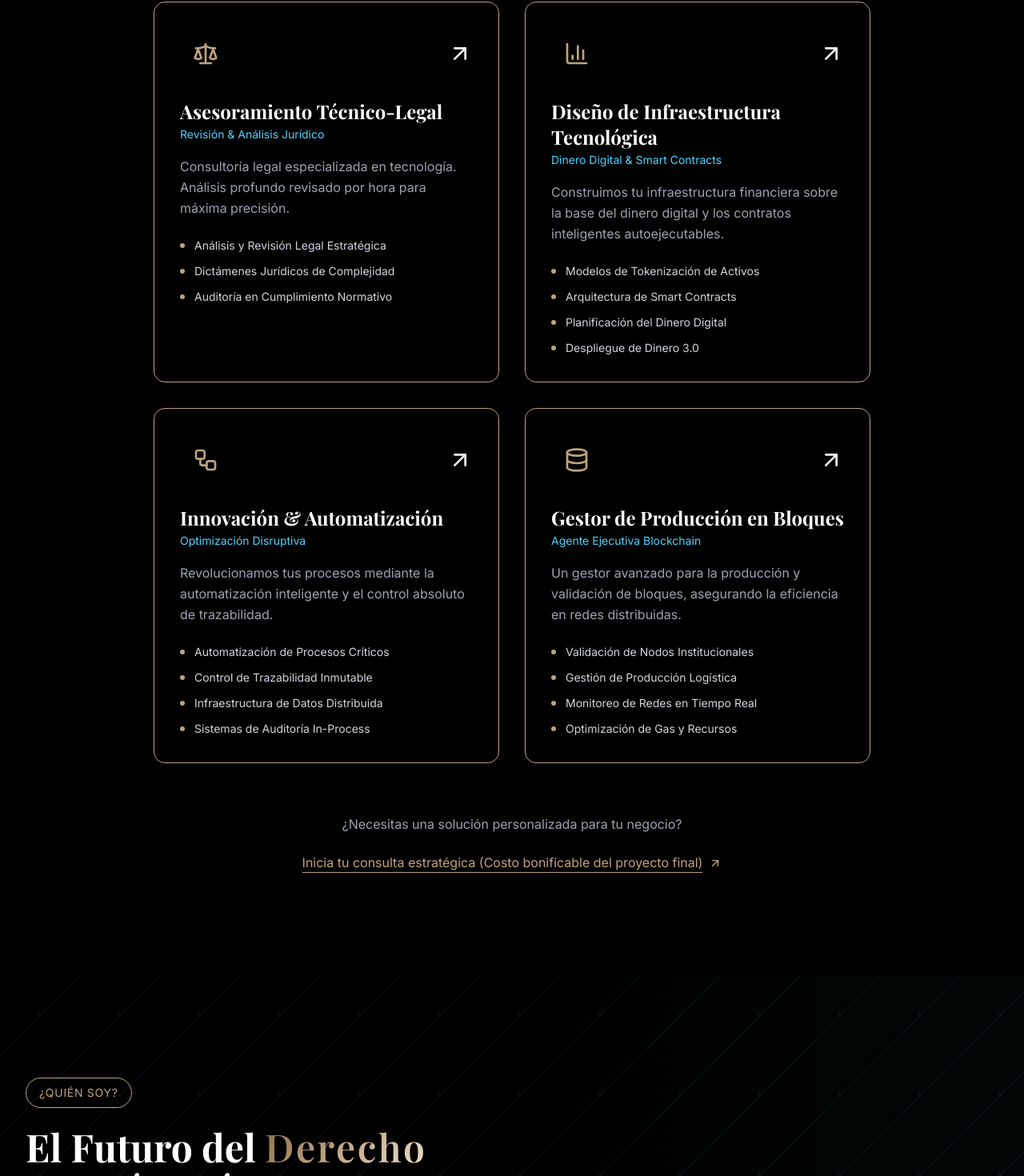
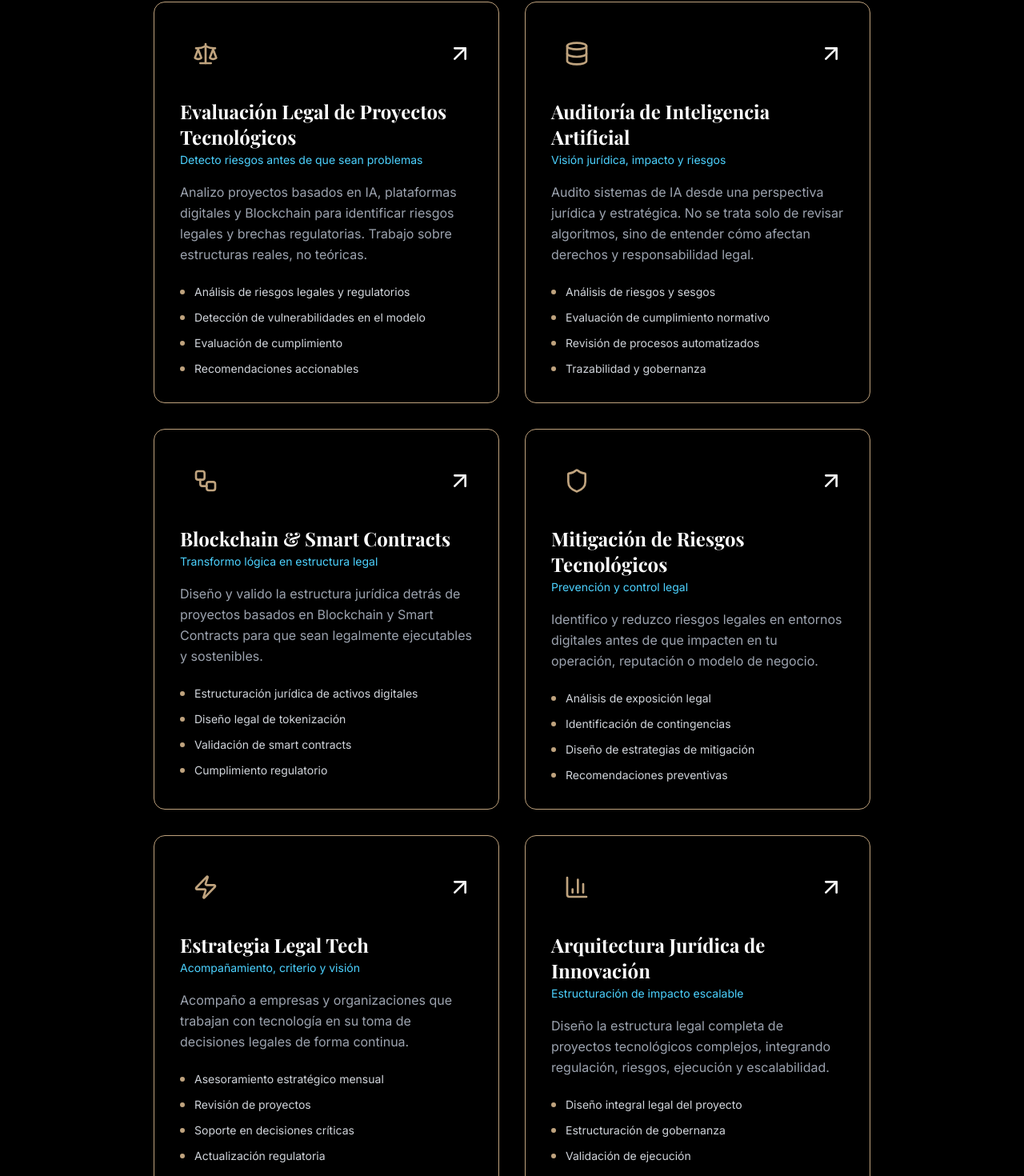
Before and after one commit to arielalcuri/Joana, a React (Vite) app: page /#/ in a window 1280 px wide. Shown: the part 1148-2618 px from the top of the page at 80% size. Built offline with nearby package versions, Linux system fonts and the light colour scheme; no server answers; the database is empty; what @mercadopago/sdk-react would draw is missing.

Commit message:
Actualiza los modulos de servicios a los 6 nuevos

```diff
--- a/src/components/Navigation.tsx
+++ b/src/components/Navigation.tsx
@@ -12,13 +12,15 @@ import {
 
 const navLinks = [
   {
-    label: 'Servicios',
+    label: 'Soluciones estratégicas',
     href: '/#servicios',
     sublinks: [
-      { label: 'Asesoramiento Legal', href: '/servicio/asesoria' },
-      { label: 'Asesoramiento Financiero', href: '/servicio/asesoria-financiera' },
-      { label: 'Innovación & Automatización', href: '/servicio/automatizacion' },
-      { label: 'Gestor de Bloques', href: '/servicio/gestor-bloques' },
+      { label: 'EVALUACIÓN LEGAL DE PROYECTOS TECNOLÓGICOS', href: '/servicio/evaluacion-legal' },
+      { label: 'AUDITORÍA DE INTELIGENCIA ARTIFICIAL', href: '/servicio/auditoria-ia' },
+      { label: 'BLOCKCHAIN & SMART CONTRACTS', href: '/servicio/blockchain' },
+      { label: 'MITIGACIÓN DE RIESGOS TECNOLÓGICOS', href: '/servicio/mitigacion' },
+      { label: 'ESTRATEGIA LEGAL TECH', href: '/servicio/estrategia-legaltech' },
+      { label: 'ARQUITECTURA JURÍDICA DE INNOVACIÓN', href: '/servicio/gestor-bloques' },
     ]
   },
   { label: 'Eventos', href: '/#eventos' },
--- a/src/pages/ServiceDetail.tsx
+++ b/src/pages/ServiceDetail.tsx
@@ -1,4 +1,4 @@
-import { ArrowLeft, Workflow, Scale, CheckCircle2, BarChart3, Database } from 'lucide-react';
+import { ArrowLeft, Workflow, Scale, CheckCircle2, BarChart3, Database, Shield, Zap } from 'lucide-react';
 import { useEffect } from 'react';
 import { TrackingPreview } from '@/components/TrackingPreview';
 import { TokenizationPreview } from '@/components/TokenizationPreview';
@@ -7,56 +7,89 @@ import { Link } from 'react-router-dom'; // Assuming useParams and Link are impo
 import { Button } from '@/components/ui/button'; // Assuming Button is imported from a UI library
 
 const serviceData = {
-    'asesoria': {
-        title: 'Asesoramiento Técnico-Legal',
-        subtitle: 'Revisión & Análisis Jurídico',
+    'evaluacion-legal': {
+        title: 'Evaluación Legal de Proyectos Tecnológicos',
+        subtitle: 'Detecto riesgos antes de que se conviertan en problemas',
         icon: <Scale className="w-12 h-12" />,
-        description: 'Consultoría jurídica especializada en la intersección de la ley y la tecnología. Ofrecemos análisis profundo y revisión de contratos.',
+        description: 'Analizo proyectos basados en Inteligencia Artificial, plataformas digitales y Blockchain para identificar riesgos legales, brechas regulatorias y puntos críticos que pueden afectar su viabilidad.',
         details: [
-            'Análisis Jurídico: Revisión exhaustiva de riesgos legales en plataformas digitales.',
-            'Análisis por Hora: Asesoramiento detallado y personalizado bajo demanda.',
-            'Auditoría de Cumplimiento: Verificación de normativas locales e internacionales.'
+            'Análisis de riesgos legales y regulatorios',
+            'Detección de vulnerabilidades en el modelo de negocio',
+            'Evaluación de cumplimiento',
+            'Recomendaciones accionables'
         ],
-        fullContent: 'En Joana Del Fabro no hacemos asesoría genérica. Nuestro equipo jurídico está capacitado en derecho informático y blockchain, permitiendo una revisión que comprende tanto el código legal como el código fuente. Facilitamos mediaciones que evitan litigios costosos mediante el entendimiento técnico.'
+        fullContent: 'Trabajo sobre estructuras reales, no teóricas: identifico dónde estás expuesto y qué necesitás corregir para avanzar con seguridad. Resultado: Un mapa claro de riesgos y decisiones estratégicas para operar sin incertidumbre.',
+        ctaText: 'Solicitar evaluación'
     },
-    'asesoria-financiera': {
-        title: 'Diseño de Infraestructura Tecnológica',
-        subtitle: 'Dinero Digital & Smart Contracts',
-        icon: <BarChart3 className="w-12 h-12" />,
-        description: 'Construimos tu infraestructura financiera sobre la base del dinero digital y los contratos inteligentes autoejecutables.',
+    'auditoria-ia': {
+        title: 'Auditoría de Inteligencia Artificial',
+        subtitle: 'Visión jurídica y estratégica',
+        icon: <Database className="w-12 h-12" />,
+        description: 'Audito sistemas de Inteligencia Artificial desde una perspectiva jurídica y estratégica, evaluando su impacto, riesgos y nivel de cumplimiento.',
         details: [
-            'Modelos de Tokenización: Diseño de activos inmobiliarios, financieros y arte.',
-            'Smart Contracts Framework: Definición de reglas autoejecutables seguras.',
-            'Planificación del Dinero Digital: Estructuración de flujos de pago y liquidez.',
-            'Dinero 3.0: Implementación de modelos DeFi y Crowdfunding.'
+            'Análisis de riesgos y sesgos',
+            'Evaluación de cumplimiento normativo',
+            'Revisión de procesos automatizados',
+            'Trazabilidad y gobernanza'
         ],
-        fullContent: 'El dinero digital es la base de la nueva economía. No solo asesoramos en finanzas; construimos infraestructuras donde cada transacción es segura, automática y transparente mediante contratos inteligentes.'
+        fullContent: 'No se trata solo de revisar algoritmos, sino de entender cómo afectan derechos, decisiones y responsabilidad legal. Resultado: Sistemas de IA auditables, defendibles y sostenibles en el tiempo.',
+        ctaText: 'Auditar mi sistema'
     },
-    'automatizacion': {
-        title: 'Innovación & Automatización',
-        subtitle: 'Eficiencia Operativa Disruptiva',
+    'blockchain': {
+        title: 'Blockchain & Smart Contracts',
+        subtitle: 'Lógica tecnológica a estructura legal',
         icon: <Workflow className="w-12 h-12" />,
-        description: 'Optimizamos tus procesos mediante la automatización de flujos de trabajo e investigación de trazabilidad inmutable mediante blockchain.',
+        description: 'Diseño y valido la estructura jurídica detrás de proyectos basados en Blockchain y Smart Contracts para que sean legalmente ejecutables y sostenibles.',
         details: [
-            'Automatización de Procesos: Reducción drástica de tareas manuales repetitivas.',
-            'Control de Trazabilidad: Seguimiento inmutable de activos y documentos.',
-            'Infraestructura de Datos: Construcción de repositorios distribuidos y seguros.',
-            'Análisis Predictivo: IA aplicada a la optimización de procesos de producción.'
+            'Estructuración jurídica de activos digitales',
+            'Diseño legal de tokenización',
+            'Validación de smart contracts',
+            'Cumplimiento regulatorio'
         ],
-        fullContent: 'La innovación no es una opción, es una necesidad. Joana Del Fabro diseña infraestructuras que garantizan que cada paso de tu proceso sea auditable, transparente y automático, eliminando el error humano y maximizando la trazabilidad.'
+        fullContent: 'Transformo lógica tecnológica en estructura legal real. Resultado: Proyectos Blockchain con base jurídica sólida, listos para escalar.',
+        ctaText: 'Estructurar mi proyecto'
+    },
+    'mitigacion': {
+        title: 'Mitigación de Riesgos Tecnológicos',
+        subtitle: 'Reduzco riesgos preventivamente',
+        icon: <Shield className="w-12 h-12" />,
+        description: 'Identifico y reduzco riesgos legales en entornos digitales antes de que impacten en tu operación, reputación o modelo de negocio.',
+        details: [
+            'Análisis de exposición legal',
+            'Identificación de contingencias',
+            'Diseño de estrategias de mitigación',
+            'Recomendaciones preventivas'
+        ],
+        fullContent: 'Trabajo de forma preventiva, estratégica y orientada a decisiones. Resultado: Menor incertidumbre, mayor control y decisiones con respaldo jurídico.',
+        ctaText: 'Reducir mis riesgos'
+    },
+    'estrategia-legaltech': {
+        title: 'Estrategia Legal Tech',
+        subtitle: 'Decisiones legales continuas',
+        icon: <Zap className="w-12 h-12" />,
+        description: 'Acompaño a empresas y organizaciones que trabajan con tecnología en su toma de decisiones legales de forma continua.',
+        details: [
+            'Asesoramiento estratégico mensual',
+            'Revisión de proyectos',
+            'Soporte en decisiones críticas',
+            'Actualización regulatoria'
+        ],
+        fullContent: 'Este servicio está pensado para quienes necesitan criterio, velocidad y visión. Resultado: Decisiones más rápidas, con respaldo legal sólido.',
+        ctaText: 'Trabajar juntos'
     },
     'gestor-bloques': {
-        title: 'Gestor de Producción en Bloques',
-        subtitle: 'Agente Ejecutiva Blockchain',
-        icon: <Database className="w-12 h-12" />,
-        description: 'Gestión técnica y estratégica de la producción de bloques en redes distribuidas. Actuamos como tu agente ejecutiva en el ecosistema blockchain.',
+        title: 'Arquitectura Jurídica de Innovación',
+        subtitle: 'Gestor de Producción en Bloques',
+        icon: <BarChart3 className="w-12 h-12" />,
+        description: 'Diseño la estructura legal completa de proyectos tecnológicos complejos, integrando regulación, riesgos, ejecución y escalabilidad.',
         details: [
-            'Gestión de Producción: Monitoreo y validación de bloques en tiempo real.',
-            'Nodos Institucionales: Administración de nodos verificados para empresas.',
-            'Optimización de Gas: Gestión eficiente de costos transaccionales.',
-            'Seguridad Operativa: Blindaje de la infraestructura de validación.'
+            'Diseño integral legal del proyecto',
+            'Estructuración de gobernanza',
+            'Validación de ejecución',
+            'Estrategia de escalabilidad'
         ],
-        fullContent: 'Como gestores de producción en bloques, aseguramos que tu participación en redes descentralizadas sea eficiente y segura. Nos encargamos de la complejidad técnica para que tu empresa solo reciba los beneficios de la infraestructura distribuida.'
+        fullContent: 'Este servicio está orientado a organizaciones que no pueden improvisar. Resultado: Una base jurídica sólida sobre la cual construir, crecer e innovar sin riesgos estructurales.',
+        ctaText: 'Diseñar mi estructura legal'
     }
 };
 
@@ -121,19 +154,20 @@ export function ServiceDetail() {
                         </p>
                         <Link to="/#contacto">
                             <Button className="w-full bg-gold text-black hover:bg-gold-light">
-                                Iniciar Consulta Técnica
+                                // @ts-ignore
+                                {service.ctaText || 'Iniciar Consulta Técnica'}
                             </Button>
                         </Link>
                     </div>
                 </div>
 
-                {id === 'automatizacion' && (
+                {id === 'gestor-bloques' && (
                     <div className="mb-20">
                         <TrackingPreview />
                     </div>
                 )}
 
-                {id === 'asesoria-financiera' && (
+                {id === 'blockchain' && (
                     <div className="mb-20">
                         <TokenizationPreview />
                     </div>
--- a/src/sections/Services.tsx
+++ b/src/sections/Services.tsx
@@ -1,7 +1,7 @@
 import { useEffect, useRef, useState } from 'react';
 import { Link } from 'react-router-dom';
 import { Card } from '@/components/ui/card';
-import { Workflow, ArrowUpRight, Scale, BarChart3, Database } from 'lucide-react';
+import { Workflow, ArrowUpRight, Scale, BarChart3, Database, Shield, Zap } from 'lucide-react';
 
 interface Service {
   id: string;
@@ -15,65 +15,94 @@ interface Service {
 
 const services: Service[] = [
   {
-    id: 'asesoria',
+    id: 'evaluacion-legal',
     icon: <Scale className="w-8 h-8" />,
-    title: 'Asesoramiento Técnico-Legal',
-    subtitle: 'Revisión & Análisis Jurídico',
-    description: 'Consultoría legal especializada en tecnología. Análisis profundo revisado por hora para máxima precisión.',
+    title: 'Evaluación Legal de Proyectos Tecnológicos',
+    subtitle: 'Detecto riesgos antes de que sean problemas',
+    description: 'Analizo proyectos basados en IA, plataformas digitales y Blockchain para identificar riesgos legales y brechas regulatorias. Trabajo sobre estructuras reales, no teóricas.',
     features: [
-      'Análisis y Revisión Legal Estratégica',
-      'Dictámenes Jurídicos de Complejidad',
-      'Auditoría en Cumplimiento Normativo',
+      'Análisis de riesgos legales y regulatorios',
+      'Detección de vulnerabilidades en el modelo',
+      'Evaluación de cumplimiento',
+      'Recomendaciones accionables',
     ],
     gradient: 'from-sky-blue/20 via-gold/5 to-transparent',
   },
   {
-    id: 'asesoria-financiera',
-    icon: <BarChart3 className="w-8 h-8" />,
-    title: 'Diseño de Infraestructura Tecnológica',
-    subtitle: 'Dinero Digital & Smart Contracts',
-    description: 'Construimos tu infraestructura financiera sobre la base del dinero digital y los contratos inteligentes autoejecutables.',
+    id: 'auditoria-ia',
+    icon: <Database className="w-8 h-8" />,
+    title: 'Auditoría de Inteligencia Artificial',
+    subtitle: 'Visión jurídica, impacto y riesgos',
+    description: 'Audito sistemas de IA desde una perspectiva jurídica y estratégica. No se trata solo de revisar algoritmos, sino de entender cómo afectan derechos y responsabilidad legal.',
     features: [
-      'Modelos de Tokenización de Activos',
-      'Arquitectura de Smart Contracts',
-      'Planificación del Dinero Digital',
-      'Despliegue de Dinero 3.0',
+      'Análisis de riesgos y sesgos',
+      'Evaluación de cumplimiento normativo',
+      'Revisión de procesos automatizados',
+      'Trazabilidad y gobernanza',
     ],
     gradient: 'from-gold/20 via-gold/5 to-transparent',
   },
   {
-    id: 'automatizacion',
+    id: 'blockchain',
     icon: <Workflow className="w-8 h-8" />,
-    title: 'Innovación & Automatización',
-    subtitle: 'Optimización Disruptiva',
-    description: 'Revolucionamos tus procesos mediante la automatización inteligente y el control absoluto de trazabilidad.',
+    title: 'Blockchain & Smart Contracts',
+    subtitle: 'Transformo lógica en estructura legal',
+    description: 'Diseño y valido la estructura jurídica detrás de proyectos basados en Blockchain y Smart Contracts para que sean legalmente ejecutables y sostenibles.',
     features: [
-      'Automatización de Procesos Críticos',
-      'Control de Trazabilidad Inmutable',
-      'Infraestructura de Datos Distribuida',
-      'Sistemas de Auditoría In-Process',
+      'Estructuración jurídica de activos digitales',
+      'Diseño legal de tokenización',
+      'Validación de smart contracts',
+      'Cumplimiento regulatorio',
     ],
     gradient: 'from-sky-blue/20 via-sky-blue/5 to-transparent',
   },
   {
-    id: 'gestor-bloques',
-    icon: <Database className="w-8 h-8" />,
-    title: 'Gestor de Producción en Bloques',
-    subtitle: 'Agente Ejecutiva Blockchain',
-    description: 'Un gestor avanzado para la producción y validación de bloques, asegurando la eficiencia en redes distribuidas.',
+    id: 'mitigacion',
+    icon: <Shield className="w-8 h-8" />,
+    title: 'Mitigación de Riesgos Tecnológicos',
+    subtitle: 'Prevención y control legal',
+    description: 'Identifico y reduzco riesgos legales en entornos digitales antes de que impacten en tu operación, reputación o modelo de negocio.',
     features: [
-      'Validación de Nodos Institucionales',
-      'Gestión de Producción Logística',
-      'Monitoreo de Redes en Tiempo Real',
-      'Optimización de Gas y Recursos',
+      'Análisis de exposición legal',
+      'Identificación de contingencias',
+      'Diseño de estrategias de mitigación',
+      'Recomendaciones preventivas',
     ],
     gradient: 'from-gold/20 via-sky-blue/10 to-transparent',
+  },
+  {
+    id: 'estrategia-legaltech',
+    icon: <Zap className="w-8 h-8" />,
+    title: 'Estrategia Legal Tech',
+    subtitle: 'Acompañamiento, criterio y visión',
+    description: 'Acompaño a empresas y organizaciones que trabajan con tecnología en su toma de decisiones legales de forma continua.',
+    features: [
+      'Asesoramiento estratégico mensual',
+      'Revisión de proyectos',
+      'Soporte en decisiones críticas',
+      'Actualización regulatoria',
+    ],
+    gradient: 'from-sky-blue/20 via-gold/5 to-transparent',
+  },
+  {
+    id: 'gestor-bloques',
+    icon: <BarChart3 className="w-8 h-8" />,
+    title: 'Arquitectura Jurídica de Innovación',
+    subtitle: 'Estructuración de impacto escalable',
+    description: 'Diseño la estructura legal completa de proyectos tecnológicos complejos, integrando regulación, riesgos, ejecución y escalabilidad.',
+    features: [
+      'Diseño integral legal del proyecto',
+      'Estructuración de gobernanza',
+      'Validación de ejecución',
+      'Estrategia de escalabilidad',
+    ],
+    gradient: 'from-gold/20 via-gold/5 to-transparent',
   },
 ];
 
 export function Services() {
   const sectionRef = useRef<HTMLElement>(null);
-  const [visibleCards, setVisibleCards] = useState<boolean[]>([false, false, false, false, false]);
+  const [visibleCards, setVisibleCards] = useState<boolean[]>([false, false, false, false, false, false]);
 
   useEffect(() => {
     const observer = new IntersectionObserver(
@@ -119,7 +148,7 @@ export function Services() {
         {/* Section Header */}
         <div className="max-w-3xl mx-auto mb-20 text-center">
           <span className="inline-block px-4 py-2 mb-6 text-sm tracking-wider uppercase border rounded-full text-gold border-gold/30 bg-gold/5">
-            Nuestros Servicios
+            Soluciones estratégicas
           </span>
 
           <p className="mt-6 text-lg text-gray-400">
```
